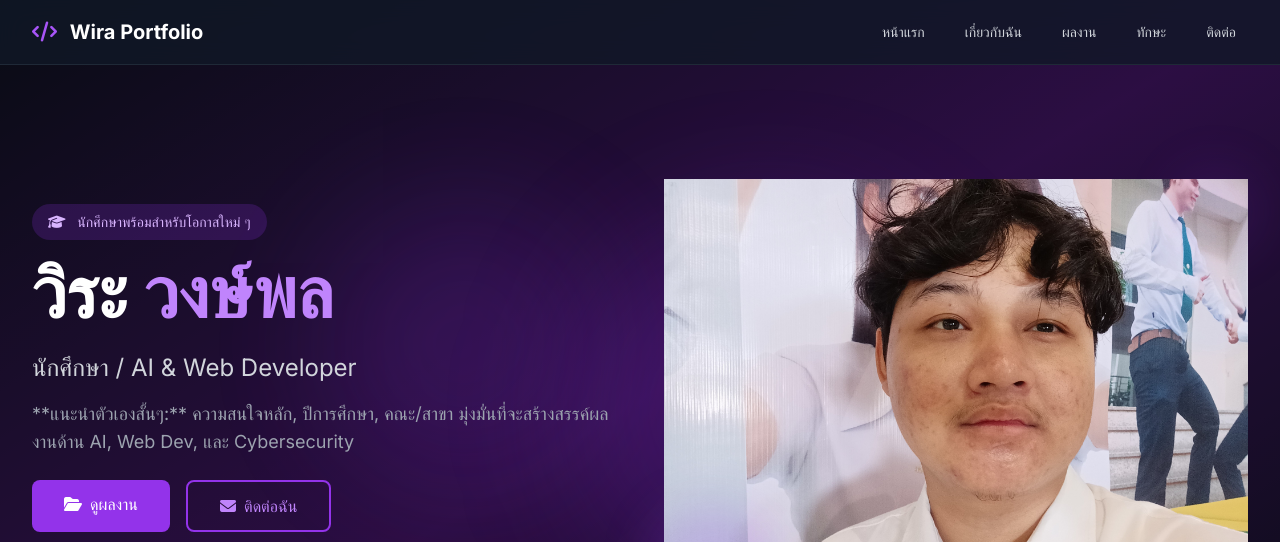
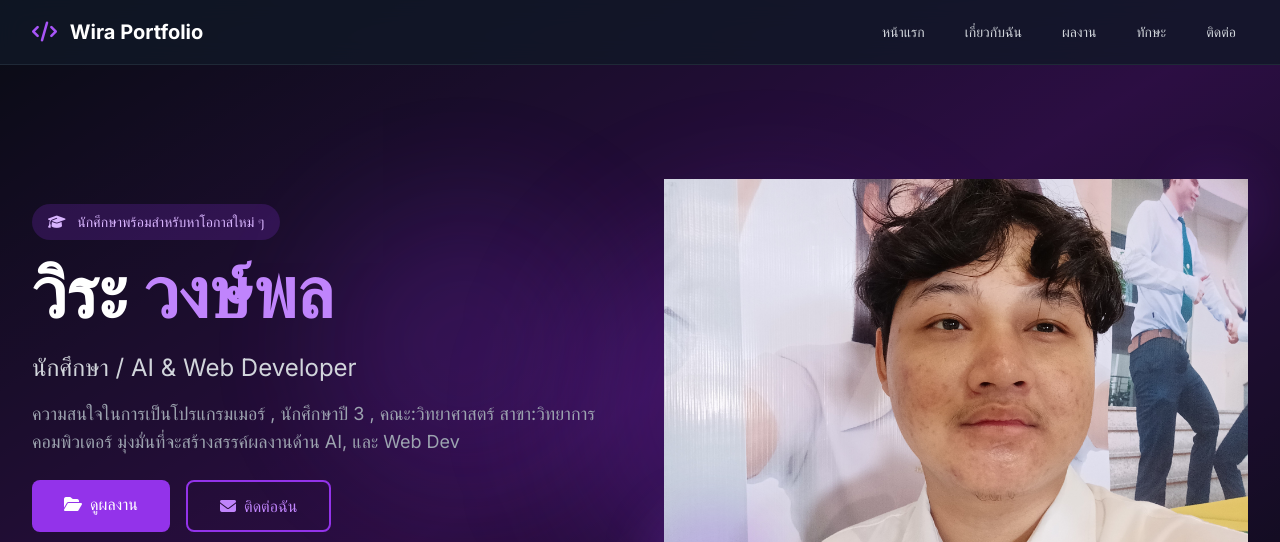
Before and after one commit to wira131/wira131.github.io, a plain HTML site: page index.html in a window 1280 px wide. Shown: the top 542 px of the page. Drawn offline with nearby package versions, Linux system fonts and the light colour scheme.

Commit message:
Update index.html

```diff
--- a/index.html
+++ b/index.html
@@ -189,7 +189,7 @@
                         <span
                             class="inline-block px-4 py-2 bg-primary-600/20 text-primary-300 rounded-full text-sm font-medium mb-4 animate-slide-up">
                             <i class="fas fa-graduation-cap mr-2"></i>
-                            นักศึกษาพร้อมสำหรับโอกาสใหม่ ๆ
+                            นักศึกษาพร้อมสำหรับหาโอกาสใหม่ ๆ
                         </span>
                         <h1 class="text-4xl sm:text-6xl lg:text-7xl font-bold leading-tight mb-6">
                             วิระ
@@ -200,7 +200,7 @@
                         </h1>
                         <p class="text-xl sm:text-2xl text-gray-300 mb-4">นักศึกษา / AI & Web Developer</p>
                         <p class="text-lg text-gray-400 max-w-2xl mx-auto lg:mx-0">
-                            **แนะนำตัวเองสั้นๆ:** ความสนใจหลัก, ปีการศึกษา, คณะ/สาขา มุ่งมั่นที่จะสร้างสรรค์ผลงานด้าน AI, Web Dev, และ Cybersecurity
+                             ความสนใจในการเป็นโปรแกรมเมอร์ , นักศึกษาปี 3 , คณะ:วิทยาศาสตร์ สาขา:วิทยาการคอมพิวเตอร์ มุ่งมั่นที่จะสร้างสรรค์ผลงานด้าน AI, และ Web Dev
                         </p>
                     </div>
 
```
